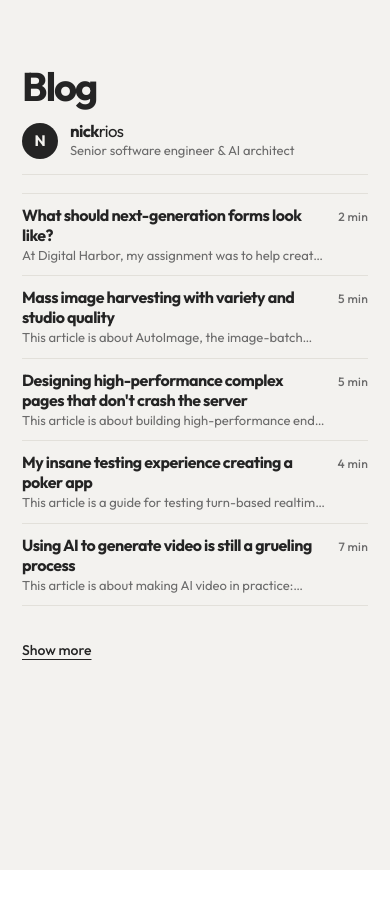
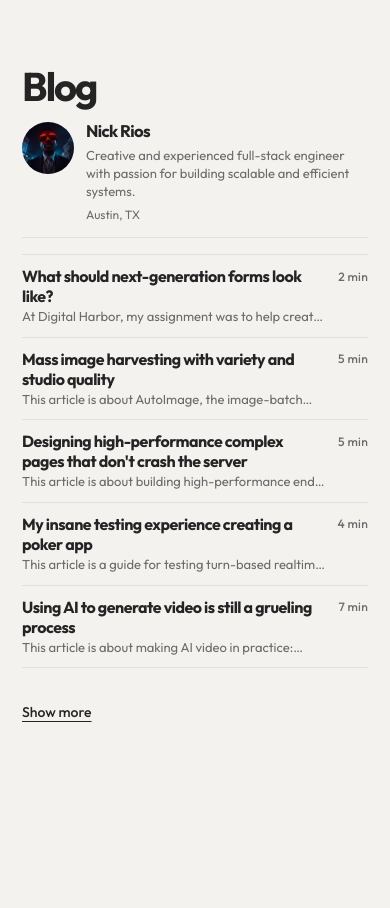
Before and after one commit to nick227/nick227.github.io, a website built with Vite: page index.html in a window 390 px wide. Shown: the part 5840-6748 px from the top of the page. Before the commit the page ends 6710 px from the top, so only its background shows below. Built offline with nearby package versions, Linux system fonts and the light colour scheme.

Commit message:
Stack the blog list into one column on small screens.

```diff
--- a/src/css/pages/blog.css
+++ b/src/css/pages/blog.css
@@ -36,13 +36,24 @@ body.is-blog-reading .page.blog {
 
 .blog-layout {
   display: grid;
-  grid-template-columns: minmax(0, 1fr) 220px;
+  grid-template-columns: minmax(0, 1fr) 240px;
   gap: 40px;
   align-items: start;
 }
 
-.blog-feed {
+.blog-feed,
+.blog-author {
   min-width: 0;
+}
+
+.blog-author {
+  position: sticky;
+  top: calc(var(--header-space) + 12px);
+  display: flex;
+  flex-direction: column;
+  gap: 12px;
+  padding-top: 14px;
+  border-top: 1px solid var(--blog-rule);
 }
 
 .blog-list {
@@ -62,7 +73,8 @@ body.is-blog-reading .page.blog {
   grid-template-columns: minmax(0, 1fr) auto;
   column-gap: 16px;
   row-gap: 2px;
-  align-items: baseline;
+  align-items: start;
+  min-width: 0;
   padding: 12px 0;
 }
 
@@ -98,27 +110,26 @@ body.is-blog-reading .page.blog {
   overflow-wrap: break-word;
 }
 
-.blog-author {
-  position: sticky;
-  top: calc(var(--header-space) + 12px);
-  display: flex;
-  flex-direction: column;
-  gap: 10px;
-  padding-top: 14px;
-  border-top: 1px solid var(--blog-rule);
+.blog-author-portrait {
+  display: block;
+  width: 72px;
+  height: 72px;
+  max-height: none;
+  flex: 0 0 auto;
+  object-fit: cover;
+  border-radius: 50%;
 }
 
-.blog-author-mark {
-  display: grid;
-  width: 36px;
-  height: 36px;
-  place-items: center;
-  border-radius: 50%;
-  background: var(--blog-ink);
-  color: var(--blog-paper);
-  font-size: 0.95rem;
-  font-weight: 700;
-  line-height: 1;
+.blog-author-copy {
+  display: flex;
+  min-width: 0;
+  flex-direction: column;
+  gap: 6px;
+}
+
+.blog-author-copy p {
+  margin: 0;
+  overflow-wrap: break-word;
 }
 
 .blog-author-name {
@@ -128,16 +139,15 @@ body.is-blog-reading .page.blog {
   line-height: 1.1;
 }
 
-.blog-author-name span {
-  font-weight: 400;
+.blog-author-bio,
+.blog-author-place {
+  color: var(--blog-muted);
+  font-size: 0.8125rem;
+  line-height: 1.4;
 }
 
-.blog-author-role {
-  margin-top: 4px;
-  color: var(--blog-muted);
-  font-size: 0.8125rem;
-  line-height: 1.35;
-  overflow-wrap: break-word;
+.blog-author-place {
+  font-size: 0.75rem;
 }
 
 .page.blog .show-more {
@@ -327,27 +337,29 @@ body.is-blog-reading .page.blog {
 
 @media (max-width: 760px) {
   .blog-layout {
-    grid-template-columns: 1fr;
-    gap: 18px;
+    grid-template-columns: minmax(0, 1fr);
+    gap: 16px;
   }
 
   .blog-author {
     position: static;
     order: -1;
     flex-direction: row;
-    align-items: center;
+    align-items: flex-start;
     gap: 12px;
+    width: 100%;
     padding: 0 0 14px;
     border-top: 0;
     border-bottom: 1px solid var(--blog-rule);
   }
 
-  .blog-author-mark {
-    flex: 0 0 auto;
+  .blog-author-portrait {
+    width: 52px;
+    height: 52px;
   }
 
-  .blog-author-role {
-    margin-top: 2px;
+  .blog-row-time {
+    padding-top: 0.2em;
   }
 }
 
--- a/src/page/blog/blogView.js
+++ b/src/page/blog/blogView.js
@@ -115,10 +115,11 @@ function renderBlog(articles) {
           </ol>
         </div>
         <aside class="blog-author" aria-label="Author">
-          <p class="blog-author-mark" aria-hidden="true">N</p>
+          <img class="blog-author-portrait" src="/avatar.png" alt="">
           <div class="blog-author-copy">
-            <p class="blog-author-name">nick<span>rios</span></p>
-            <p class="blog-author-role">Senior software engineer &amp; AI architect</p>
+            <p class="blog-author-name">Nick Rios</p>
+            <p class="blog-author-bio">Creative and experienced full-stack engineer with passion for building scalable and efficient systems.</p>
+            <p class="blog-author-place">Austin, TX</p>
           </div>
         </aside>
       </div>
```
